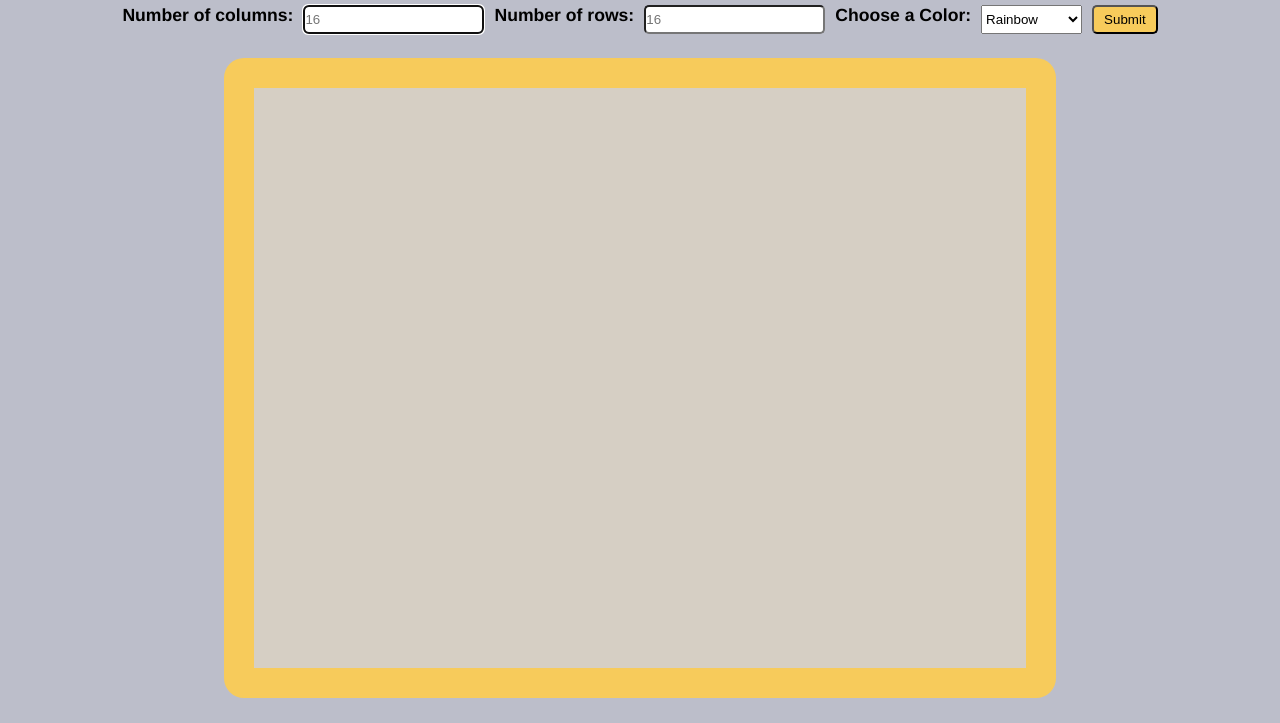
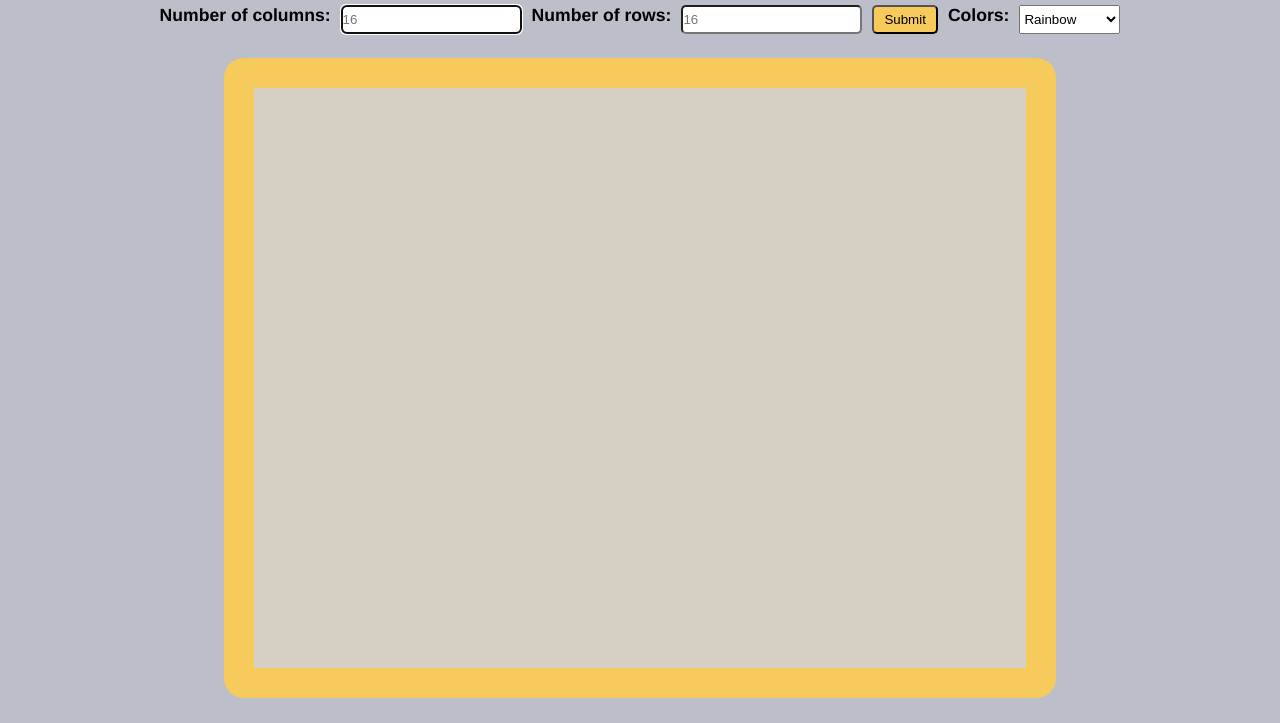
Before and after one commit to jadebugnos/odin-etch-a-sketch, a plain HTML site: page index.html in a window 1280 px wide. Shown: the part 77-800 px from the top of the page. Drawn offline with Linux system fonts and the light colour scheme.

Commit message:
fix a ui layout for improve user experience

```diff
--- a/index.html
+++ b/index.html
@@ -16,7 +16,8 @@
         <input class="input-field" id="columns" type="text" placeholder="16" name="column" autofocus>
         <label for="rows">Number of rows:</label>
         <input class="input-field" id="rows" type="text" placeholder="16" name="rows">
-        <label for="effects">Choose a Color:</label>
+        <input id="button" type="submit" value="Submit">
+        <label for="effects">Colors:</label>
         <select id="effects" name="effects" class="effects">
             <option value="rainbow" selected>Rainbow</option>
             <option value="crimson">Crimson</option>
@@ -35,7 +36,6 @@
             <option value="chocolate">Chocolate</option>
             <option value="hotpink">Hot Pink</option>
         </select>
-        <input id="button" type="submit" value="Submit">
     </form>
     <div id="box-container"></div>
 </body>
```
